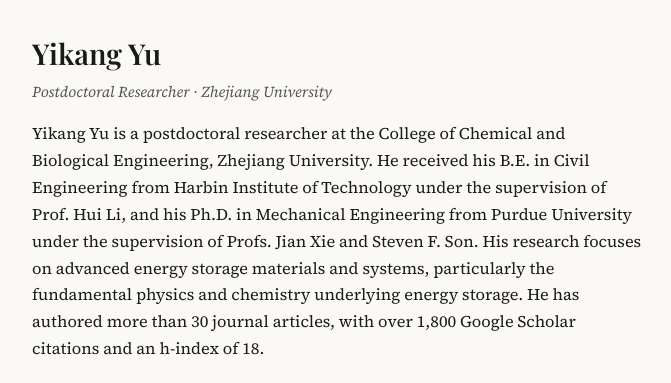
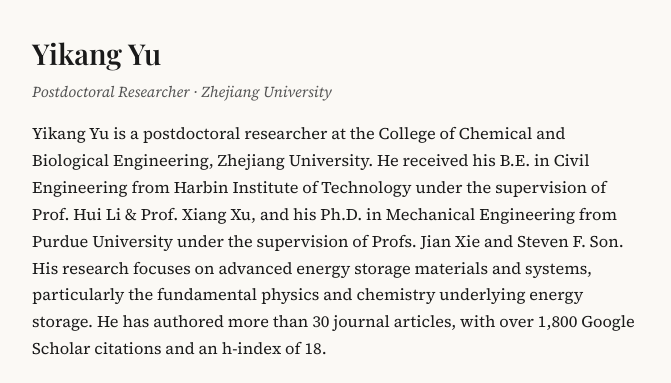
Before and after one commit to yikang-yu/yikang-yu.github.io, a plain HTML site: page index.html in a window 1280 px wide. Shown: the part 195-578 px from the top of the page, 404-1075 px from the left. Drawn offline with nearby package versions, Linux system fonts and the light colour scheme; a web font is replaced by a local one.

Commit message:
Update index.html

```diff
--- a/index.html
+++ b/index.html
@@ -268,7 +268,7 @@
           <p class="profile-affiliation">Postdoctoral Researcher · Zhejiang University</p>
 
           <p class="profile-bio">
-            Yikang Yu is a postdoctoral researcher at the College of Chemical and Biological Engineering, Zhejiang University. He received his B.E. in Civil Engineering from Harbin Institute of Technology under the supervision of Prof. Hui Li, and his Ph.D. in Mechanical Engineering from Purdue University under the supervision of Profs. Jian Xie and Steven F. Son. His research focuses on advanced energy storage materials and systems, particularly the fundamental physics and chemistry underlying energy storage. He has authored more than 30 journal articles, with over 1,800 Google Scholar citations and an h-index of 18.
+            Yikang Yu is a postdoctoral researcher at the College of Chemical and Biological Engineering, Zhejiang University. He received his B.E. in Civil Engineering from Harbin Institute of Technology under the supervision of Prof. Hui Li & Prof. Xiang Xu, and his Ph.D. in Mechanical Engineering from Purdue University under the supervision of Profs. Jian Xie and Steven F. Son. His research focuses on advanced energy storage materials and systems, particularly the fundamental physics and chemistry underlying energy storage. He has authored more than 30 journal articles, with over 1,800 Google Scholar citations and an h-index of 18.
           </p>
 
           <div class="social-links">
```
